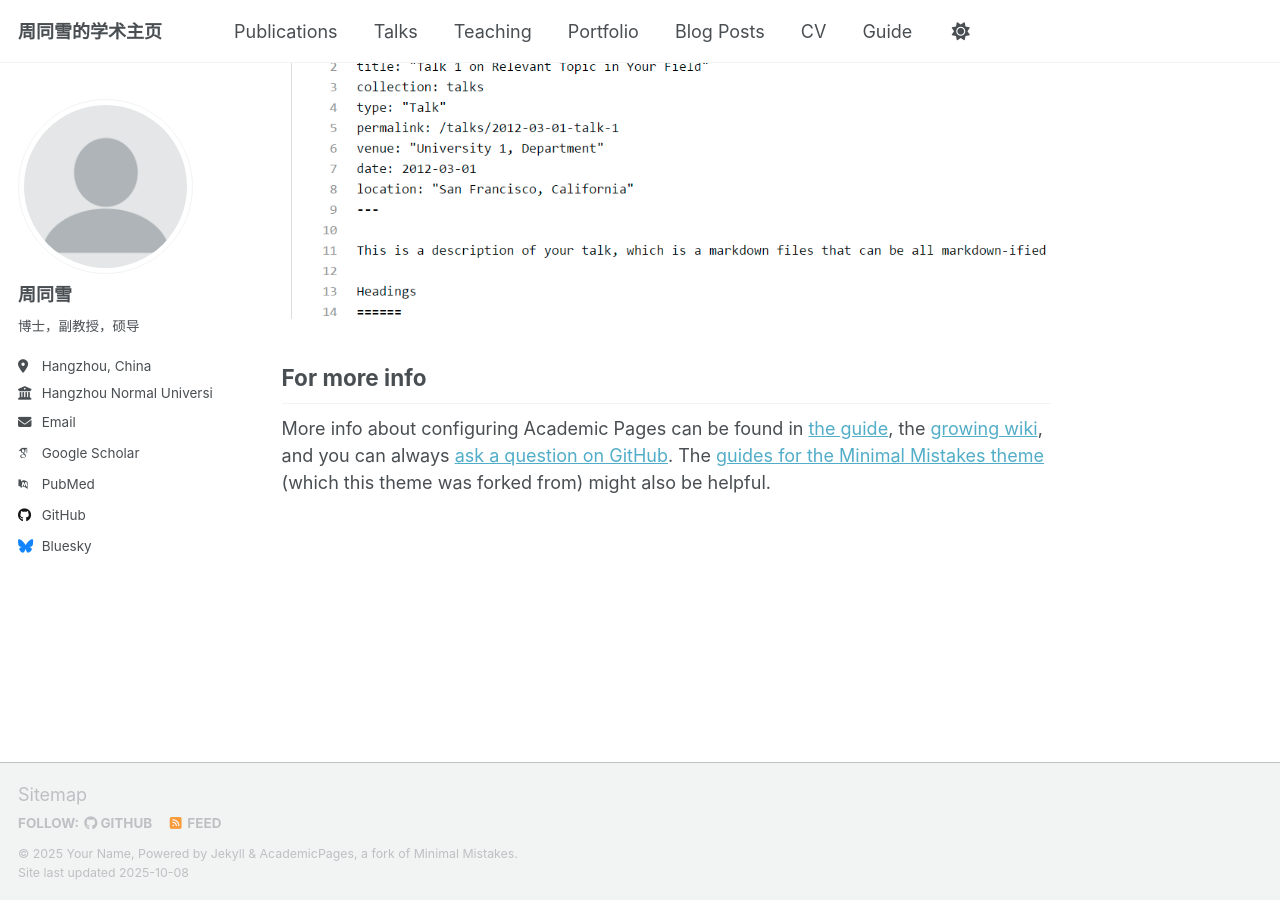
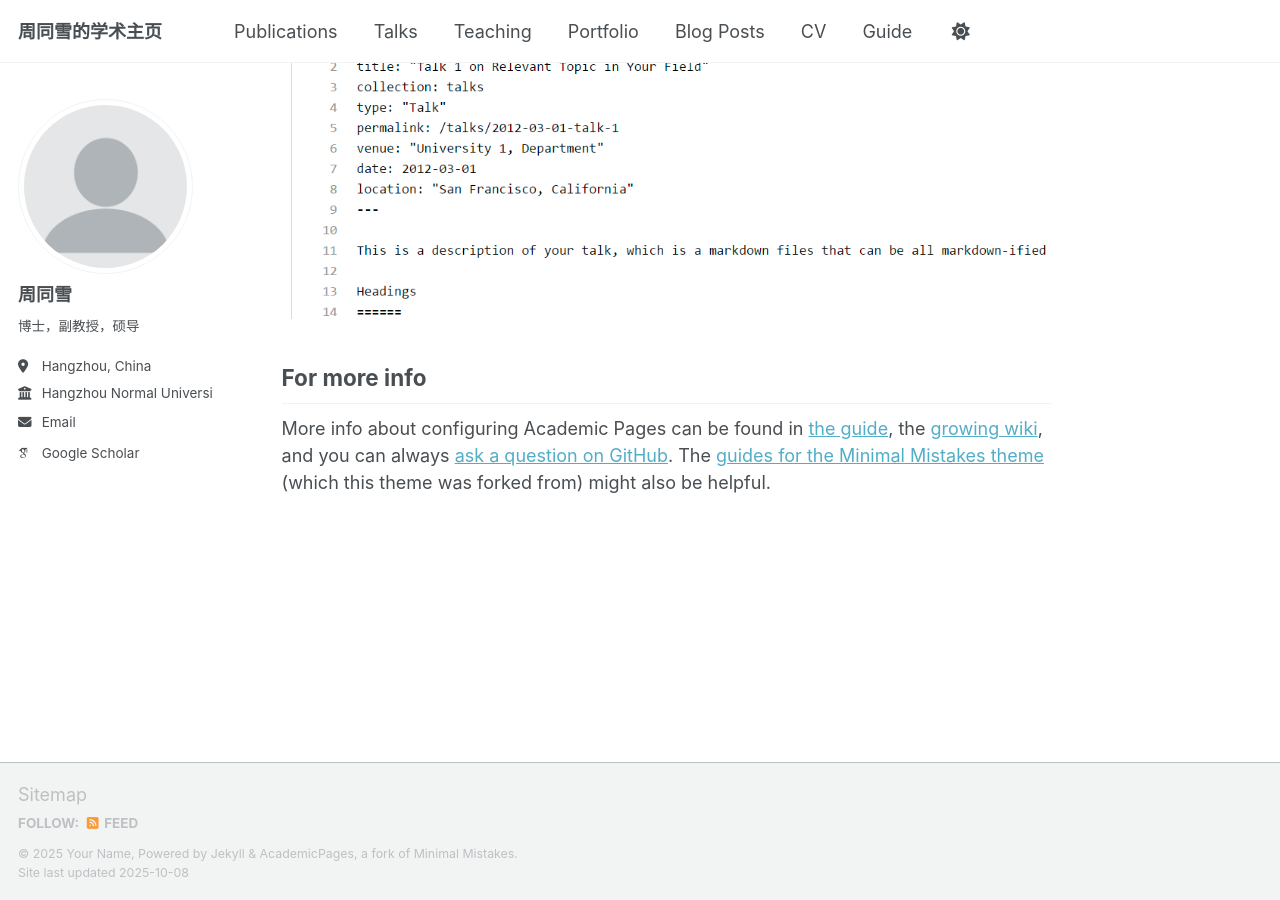
Before and after one commit to tongxuezhou-mia/homepage, a Jekyll site: the page built from _pages/about.md, in a window 1280 px wide and 900 px high, scrolled down 2880 px. Built offline with Jekyll 4.4.1, drawn with Linux system fonts in a browser that asks for light colours; some web fonts are replaced; a script that is not in the unit is left out.

Commit message:
Basic Site Settings-remove

```diff
--- a/_config.yml
+++ b/_config.yml
@@ -42,7 +42,7 @@ author:
   impactstory      : # URL
   orcid            : # "http://orcid.org/yourorcidurl"
   semantic         : # URL
-  pubmed           : "https://www.ncbi.nlm.nih.gov/pubmed/?term=john+snow"
+  pubmed           : # "https://www.ncbi.nlm.nih.gov/pubmed/?term=john+snow"
   researchgate     : # URL
   scopus           : # URL
 
@@ -50,13 +50,13 @@ author:
   bitbucket        : # Username - Update with your username on the site
   codepen          : # Username
   dribbble         : # Username
-  github           : "academicpages"
+  github           : # "academicpages"
   kaggle           : # Username
   stackoverflow    : # User number or user number and name (i.e., use "1" or "1/jeff-atwood")
 
   # Social media
   artstation       : # Username
-  bluesky          : "bsky.app" # Replace this with you Bluesky username
+  bluesky          : # "bsky.app" # Replace this with you Bluesky username
   facebook         : # Username
   flickr           : # Username
   foursquare       : # Username
```
